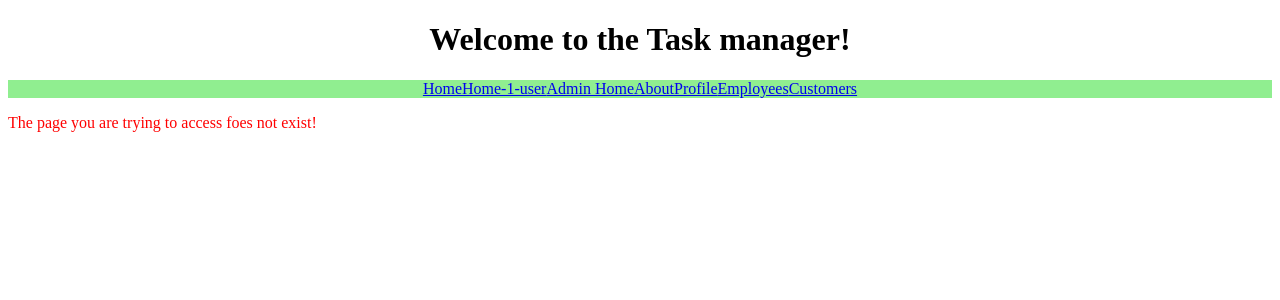
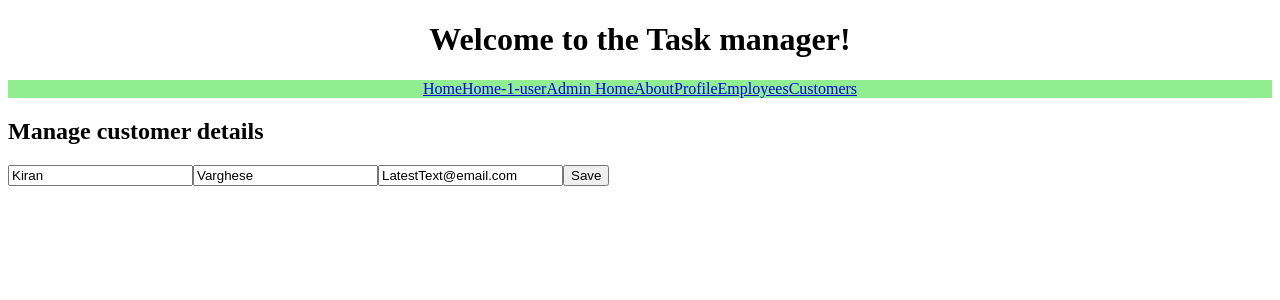
Before and after one commit to Kiran26cs/AngelFirst, an Angular app in the folder AngelFirst/: page /customersedit in a window 1280 px wide. Shown: the top 300 px of the page. Built offline with nearby package versions, Linux system fonts and the light colour scheme.

Commit message:
Reactive forms added

```diff
--- a/AngelFirst/src/app/CustomTableDisplay/Customer/customers/customers.component.html
+++ b/AngelFirst/src/app/CustomTableDisplay/Customer/customers/customers.component.html
@@ -1,2 +1,4 @@
 <app-basic-table [dataSourceObj]="datatable"></app-basic-table>
 //This is the way the components communicate b/w each other
+
+<p>Click  <a routerLink="/customersedit" routerLinkActive="active">Kiran</a> to edit the customer</p>
--- /dev/null
+++ b/AngelFirst/src/app/Customer/manage-customers/manage-customers.component.html
@@ -0,0 +1,14 @@
+<h2>Manage customer details</h2>
+
+<form class="row" [formGroup]="customerFormBuilder" (ngSubmit)="onCustomerFormSubmit(customerFormBuilder)">
+  <label *ngIf="customerFormBuilder.controls['firstName'].hasError('required') && (customerFormBuilder.controls['firstName'].touched || submitted)">Given name is mandatory</label>
+  <input name="firstName" formControlName="firstName" class="form-control" id="firstName" placeholder="Enter the Given name" />
+
+  <label *ngIf="customerFormBuilder.controls['lastName'].hasError('required') && (customerFormBuilder.controls['lastName'].touched || submitted)">Surname is mandatory</label>
+  <input name="lastName" formControlName="lastName" class="form-control" id="lastName" placeholder="Enter the Surname" />
+
+  <label *ngIf="customerFormBuilder.controls['emailAddress'].hasError('required') && (customerFormBuilder.controls['emailAddress'].touched || submitted)">Email address is mandatory</label>
+  <input name="emailAddress" formControlName="emailAddress" class="form-control" id="emailAddress" placeholder="Enter the email address" />
+
+  <button type="submit">Save</button>
+</form>
--- /dev/null
+++ b/AngelFirst/src/app/Customer/manage-customers/manage-customers.component.ts
@@ -0,0 +1,51 @@
+import { Component, OnInit } from '@angular/core';
+import { CustomerDetail } from '../../Model/CustomerDetail';
+import { Validator, FormArray, FormControl, FormGroup, FormBuilder, Validators } from '@angular/forms'
+
+@Component({
+  selector: 'app-manage-customers',
+  templateUrl: './manage-customers.component.html',
+  styleUrls: ['./manage-customers.component.css']
+})
+export class ManageCustomersComponent implements OnInit {
+  private customerDetail: CustomerDetail
+  private customerFormBuilder: FormGroup
+  submitted: boolean
+  constructor(public formBuilder: FormBuilder) { }
+
+  ngOnInit() {
+    this.getCustomerDetail()
+    this.BuildCustomerForm()
+  }
+
+  getCustomerDetail() {
+    this.customerDetail = new CustomerDetail()
+    this.customerDetail.id = 1
+    this.customerDetail.firstName = "Kiran"
+    this.customerDetail.lastName = "Varghese"
+    this.customerDetail.emailAddress = "LatestText@email.com"
+  }
+
+  BuildCustomerForm() {
+    this.customerFormBuilder = this.formBuilder.group(
+      {
+        'firstName': [this.customerDetail.firstName, Validators.required],
+        'lastName': [this.customerDetail.lastName, Validators.required],
+        'emailAddress': [this.customerDetail.emailAddress, Validators.required]
+      }
+    )
+  }
+
+  onCustomerFormSubmit(formSubmitDetail: FormGroup) {
+    this.submitted = true
+    debugger;
+    if (formSubmitDetail.invalid) { return false }
+
+    this.customerDetail = new CustomerDetail()
+    this.customerDetail.firstName = formSubmitDetail.controls['firstName'].value
+    this.customerDetail.lastName = formSubmitDetail.controls['lastName'].value
+    this.customerDetail.emailAddress = formSubmitDetail.controls['emailAddress'].value
+
+    console.log(this.customerDetail)
+  }
+}
--- /dev/null
+++ b/AngelFirst/src/app/Model/CustomerDetail.ts
@@ -0,0 +1,6 @@
+export class CustomerDetail {
+  id: number
+  firstName: string
+  lastName: string
+  emailAddress: string
+}
--- a/AngelFirst/src/app/app-router.module.ts
+++ b/AngelFirst/src/app/app-router.module.ts
@@ -9,6 +9,7 @@ import { PageNotFoundComponent } from './page-not-found/page-not-found.component
 import {RouterSecurityService} from './security/router-security.service'
 import { EmployeeComponent } from './Employee/employee.component';
 import { CustomersComponent } from './CustomTableDisplay/Customer/customers/customers.component';
+import { ManageCustomersComponent } from './Customer/manage-customers/manage-customers.component';
 
 const appRoutes: Routes = [
     { path: '', component: HomeComponent },
@@ -18,6 +19,7 @@ const appRoutes: Routes = [
     { path: 'employees', component: EmployeeComponent },
     { path: 'employees/:id', component: EmployeeComponent },
     { path: 'customers', component: CustomersComponent },
+    { path: 'customersedit', component: ManageCustomersComponent },
     { path: 'profile', loadChildren: './profile-management/profile.module#ProfileModule' },
     { path: '**', component: PageNotFoundComponent }
 ];
```
Also changed, not shown: AngelFirst/src/app/app.module.ts (+7 -3 lines), AngelFirst/src/app/Customer/manage-customers/manage-customers.component.css (added), 2 other files (tests, documents, lock files or other folders).
